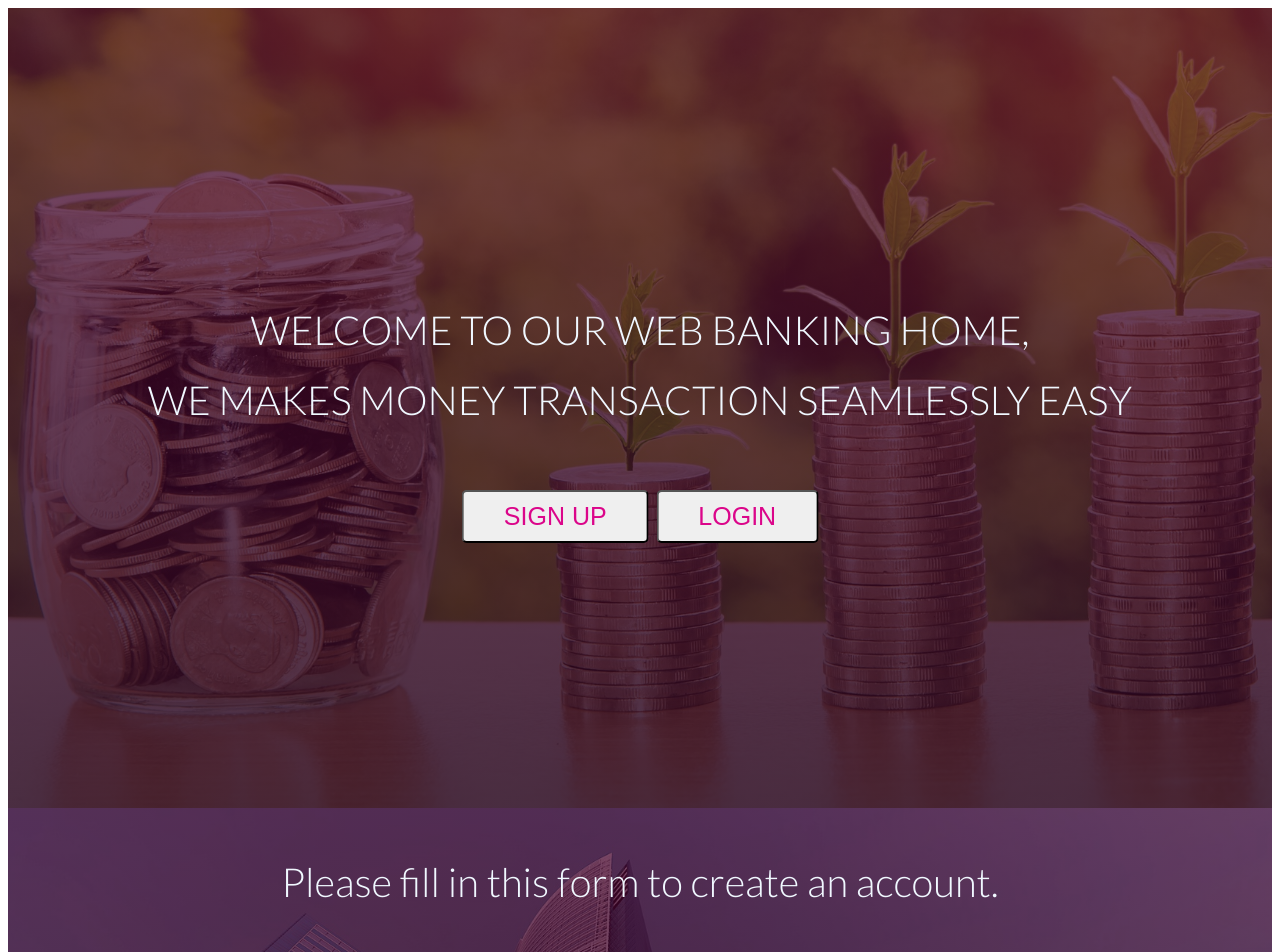
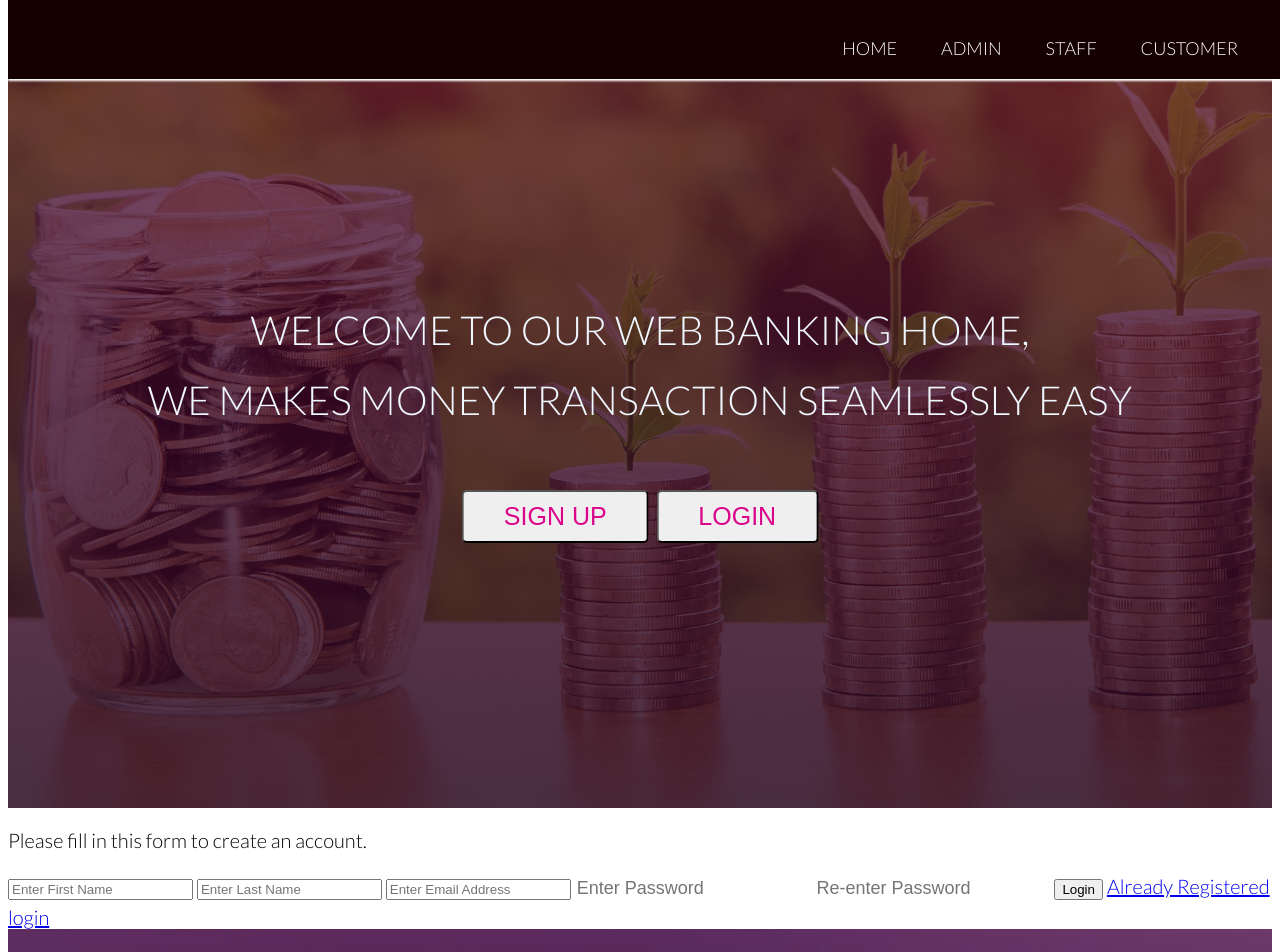
Before and after one commit to peterito/BankaApp, a plain HTML site: page frontend/index.html in a window 1280 px wide. Shown: the top 952 px of the page. Drawn offline with Linux system fonts and the light colour scheme.

Commit message:
added navigation bar

```diff
--- a/frontend/css/style.css
+++ b/frontend/css/style.css
@@ -6,11 +6,53 @@ body{
 	text-rendering: optimizeLegibility;
 	overflow-x: hidden;
 }
+.main-nav li{
+	display: inline-block;
+	margin-left: 40px;
+}
+.main-nav li a:link,
+.main-nav li a:visited{
+	padding: 8px 0;
+	color: rgba(255, 255, 255, 0.979);
+	text-decoration: none;
+	text-transform: uppercase;
+	font-size: 90%;
+
+}
+.main-nav li a:hover,
+.main-nav li a:active{
+	border-bottom: 2px dotted rgb(236, 235, 229);
+}
+.main-nav{
+	float: right;
+	list-style: none;
+    margin-top: 15px;
+    padding-right: 50px;
+
+    font-size: 20px;
+}
+/******sticky navigation bar*/
+
+.sticky-bar{
+        z-index: 600px;
+        position: fixed;
+        top: 0;
+        width: 100%;
+        background-color: hsl(0, 100%, 4%);
+        box-shadow: 0 2px 2px #ffffff;
+    }
+    .sticky.main-nav li a:link,
+    .sticky.main-nav li a:visited{
+        padding: 8px 0;
+        color: rgb(54, 13, 13);
+    }
+
 .home{
     background-image: linear-gradient(rgba(75, 3, 45, 0.726), rgba(39, 6, 31, 0.835)),url(img/save-money.jpg);
 	background-position: center;
     height: 100vh;
     background-size: cover;
+    background-position: center;
 }
 
 .text-box{
@@ -26,7 +68,7 @@ body{
     top: 50%;
     left: 50%;
     margin-right: -50%;
-   transform: translate(-50%, -50%);
+    transform: translate(-50%, -50%);
 }
 
 button{
@@ -46,87 +88,6 @@ input[type=submit]:hover,
 input[type=submit]:active{
 	background-color: #11040a;
 }
-
-/**FORM STYLE**/
-
-/**SIGNUP STYLE**/
-#signup{
-    background-image: linear-gradient(rgba(75, 3, 45, 0.726), rgba(39, 6, 31, 0.835)),url(img/skyline.jpg);
-    display: table;
-    height: 100%;
-    width: 100%;
-    margin: 0 auto;
-    text-align: center;
-    background-size: cover;
-	background-position: center;
-	height: 100vh;
-    background-attachment: fixed;
-}
-#signup .signup-box{
-    width: 325px;
-    height: 350px;
-    background: rgba(59, 61, 61, 0.192);
-    color: rgba(255, 255, 255, 0);
-    margin-top: 285px;
-    transform: translate(-50%, -50%);
-    box-sizing: border-box;
-    border-radius: 5px;
-    box-shadow: 0 2px 4px rgb(250, 249, 247);
-    margin-left: 50%;
-    padding: 20px;
-}
-
-#signup .signup-box input{
-    width: 100%;
-    margin-bottom: 20px;
-}
-#signup .signup-box input[type="text"], input[type="password"]{
-    border: none;
-    border-bottom: 1px solid #fff;
-    background: transparent;
-    outline: none;
-    height: 20px;
-    color: rgb(252, 252, 252);
-    font-size: 15px;
-}
-::placeholder{
-    color: rgba(255, 255, 255, 0.541);
-}
-#signup .signup-box input[type="submit"]{
-    border: none;
-    outline: none;
-    background: #0c97e7b2;
-    color: rgb(255, 255, 255);
-    font-size: 15px;
-    border-radius: 20px;
-    margin-top: 5px;
-    padding: 10px;
-}
-#signup .signup-box input[type="submit"]:hover{
-    cursor: pointer;
-    background: rgba(19, 121, 124, 0.959);
-    color: #fff
-}
-#signup .already-registered{
-    text-decoration: none;
-    margin-top: 10px;
-    color: aliceblue;
-    font-size: 18px;
-}
-#signup p{
-    padding-top: 10px;
-    text-align: center;
-    color: aliceblue;
-    font-size: 40px;
-    text-shadow: rgba(212, 4, 4, 0.972)
-
-}
-#signup .already-registered:hover{
-    cursor: pointer;
-    color: rgb(10, 102, 250);
-}
-
-/**LOGIN STYLE**/
 
 #login{
     background-image: linear-gradient(rgba(90, 5, 62, 0.753), rgba(0, 0, 0, 0.842)), url(img/skyline.jpg);
--- a/frontend/index.html
+++ b/frontend/index.html
@@ -9,6 +9,16 @@
     <title>BankaApp</title>
 </head>
 <body>
+    <div class="container nav sticky-bar">
+        <nav class="main-nav">
+                <ul>
+                    <li class="current"><a href="index.html">HOME</a></li>
+                    <li><a href="#admin">ADMIN</a></li>
+                    <li><a href="#staff">STAFF</a></li>
+                    <li><a href="#customer">CUSTOMER</a></li>
+                </ul>
+            </nav>
+    </div>
     <div class="home">
         <div class="text-box">
             <p>welcome to our web banking Home, <br> we makes money transaction seamlessly easy</p>
```
